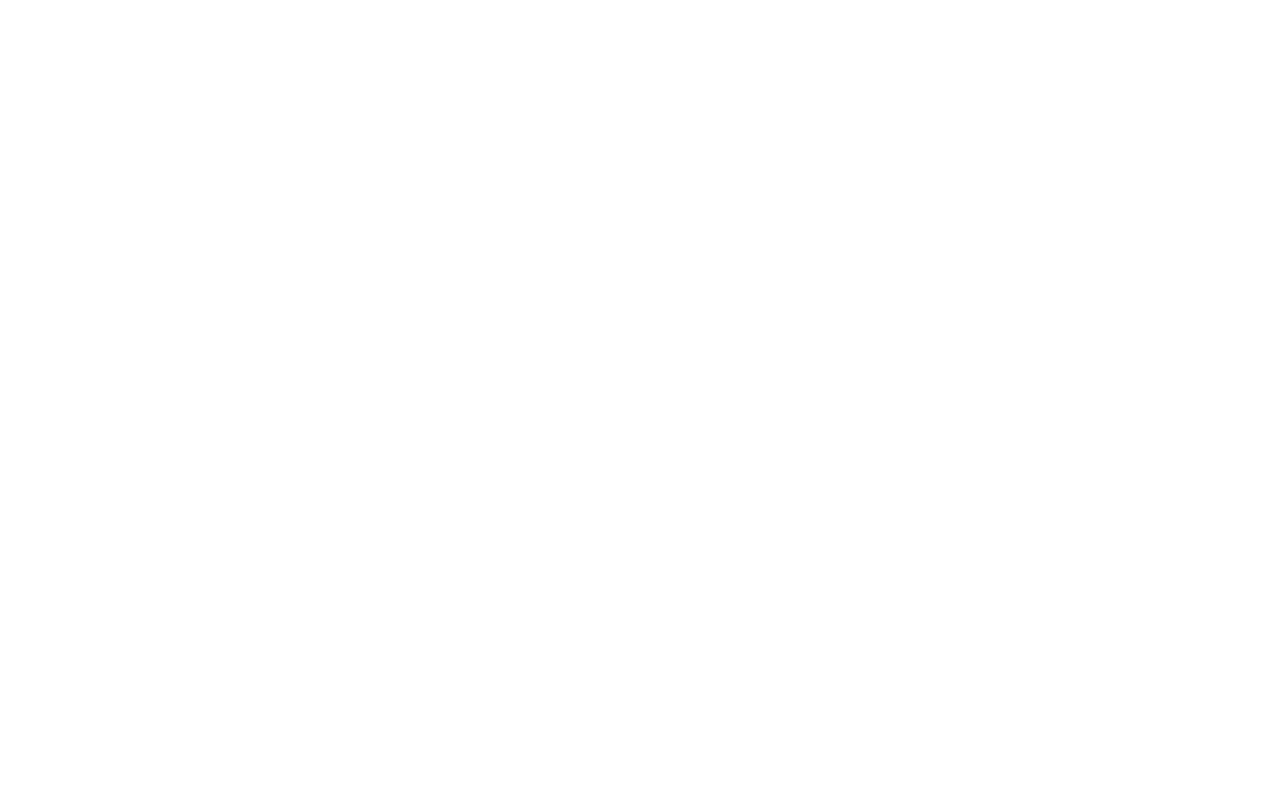
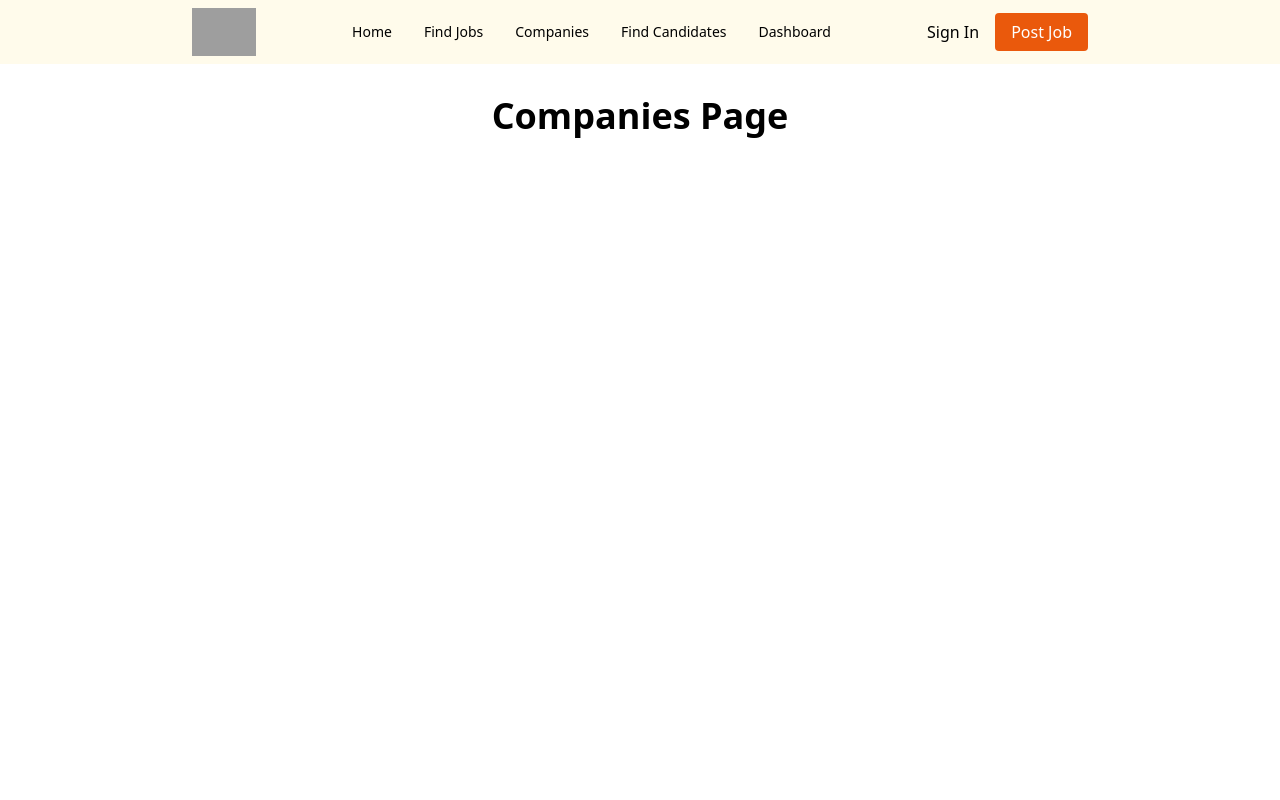
Before and after one commit to Srujangupta06/task2, a React (Vite) app: page /companies in a window 1280 px wide. Before the commit this address had no page. Shown: the top 800 px of the page. Built offline with nearby package versions, Linux system fonts and the light colour scheme; grey boxes are pictures that could not be loaded; the HTML template or start-up script is replaced by a standard one.

Commit message:
Router Setup for Header links

```diff
--- a/src/App.jsx
+++ b/src/App.jsx
@@ -2,6 +2,10 @@
 import Home from "./Screens/Home";
 import Header from "./components/Header";
 import Footer from "./components/Footer";
+import Jobs from "./Screens/Jobs";
+import Companies from "./Screens/Companies";
+import Dashboard from "./Screens/Dashboard";
+import Candidates from "./Screens/Candidates";
 
 
 
@@ -10,6 +14,11 @@
     <Routes>
       <Route path="/" element={<>
         <Header /><Home /><Footer /></>} />
+      <Route path="/jobs" element={<><Header /><Jobs /><Footer /></>} />
+      <Route path="/companies" element={<><Header /><Companies /><Footer /></>} />
+      <Route path="/dashboard" element={<><Header /><Dashboard /><Footer /></>} />
+      <Route path="/candidates" element={<><Header /><Candidates /><Footer /></>} />
+
     </Routes>
   )
 }
--- /dev/null
+++ b/src/Screens/Candidates.jsx
@@ -0,0 +1,10 @@
+
+const Candidates = () => {
+    return (
+        <div className="min-h-screen">
+            <center><h1 className="font-semibold py-8 text-4xl">Candidates Page</h1></center>
+        </div>
+    )
+}
+
+export default Candidates
--- /dev/null
+++ b/src/Screens/Companies.jsx
@@ -0,0 +1,10 @@
+
+const Companies = () => {
+    return (
+        <div className="min-h-screen">
+            <center><h1 className="font-semibold py-8 text-4xl">Companies Page</h1></center>
+        </div>
+    )
+}
+
+export default Companies
--- /dev/null
+++ b/src/Screens/Dashboard.jsx
@@ -0,0 +1,10 @@
+
+const Dashboard = () => {
+    return (
+        <div className="min-h-screen">
+            <center><h1 className="font-semibold py-8 text-4xl">Dashboard Page</h1></center>
+        </div>
+    )
+}
+
+export default Dashboard
--- /dev/null
+++ b/src/Screens/Jobs.jsx
@@ -0,0 +1,10 @@
+
+const Jobs = () => {
+    return (
+        <div className="min-h-screen">
+            <center><h1 className="font-semibold py-8 text-4xl">Jobs Page</h1></center>
+        </div>
+    )
+}
+
+export default Jobs
--- a/src/components/Header.jsx
+++ b/src/components/Header.jsx
@@ -2,6 +2,7 @@
 import { APP_LOGO, navMenuList } from "../utils/constants";
 import Button from "./Button";
 import { RxHamburgerMenu } from "react-icons/rx";
+import { Link } from "react-router-dom";
 
 const Header = () => {
   const [isOpen, setIsOpen] = useState(false);
@@ -18,9 +19,11 @@
       {/* Middle Section for Desktop Nav Menu */}
       <ul className="md:flex md:items-center md:gap-x-8 hidden">
         {navMenuList.map((eachItem) => (
-          <li key={eachItem.id} className="hover:text-amber-500 cursor-pointer text-sm whitespace-nowrap">
-            {eachItem.menu}
-          </li>
+          <Link key={eachItem.id} className="text-black" to={eachItem.route}>
+            <li  className="hover:text-amber-500 cursor-pointer text-sm whitespace-nowrap">
+              {eachItem.menu}
+            </li>
+          </Link>
         ))}
       </ul>
 
--- a/src/utils/constants.js
+++ b/src/utils/constants.js
@@ -5,23 +5,28 @@
 export const navMenuList = [
     {
         id: 1,
-        menu: 'Home'
+        menu: 'Home',
+        route: '/'
     },
     {
         id: 2,
-        menu: 'Find Jobs'
+        menu: 'Find Jobs',
+        route: '/jobs'
     },
     {
         id: 3,
-        menu: 'Companies'
+        menu: 'Companies',
+        route: '/companies'
     },
     {
         id: 4,
-        menu: 'Find Candidates'
+        menu: 'Find Candidates',
+        route: '/candidates'
     },
     {
         id: 5,
-        menu: 'Dashboard'
+        menu: 'Dashboard',
+        route: '/dashboard'
     }
 ]
 
```
Also changed, not shown: src/assets/banner.jpg (deleted). Lines whose indentation alone changed are shown as unchanged.
